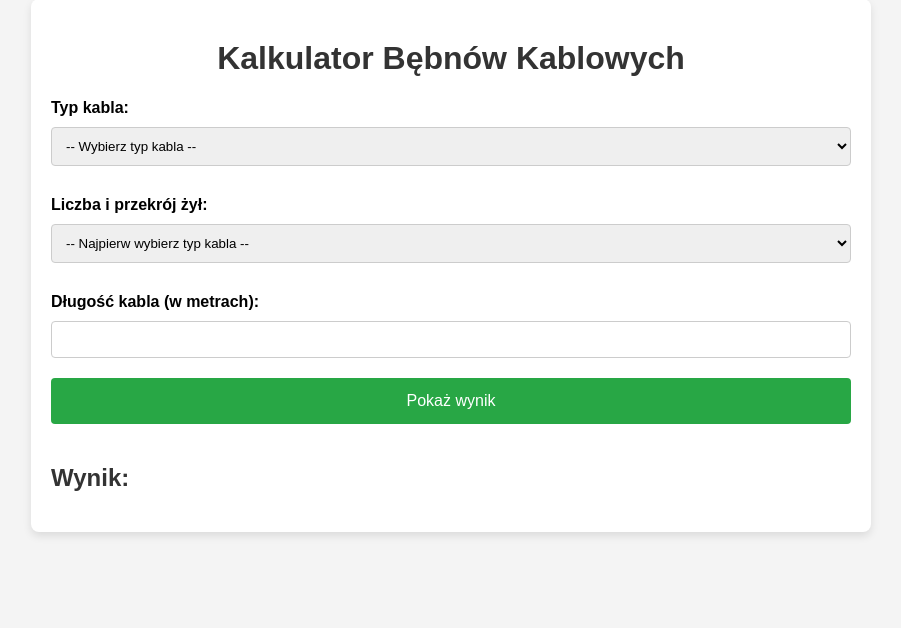
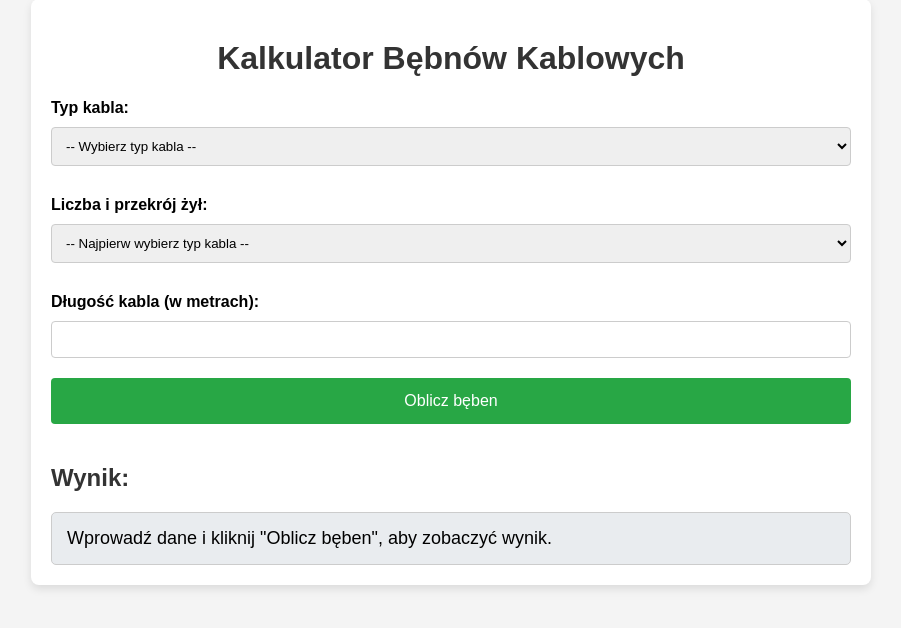
Before and after one commit to ArturBortniczuk/Bebny, a Flask app: template templates/index.html in a window 1280 px wide. Shown: the part 51-679 px from the top of the page, without its empty margins (189-1090 px from the left). Run offline with Flask 3, Linux system fonts and the light colour scheme; the template is opened without the code that fills it, so the values that code supplies are empty; parts of the project's set-up code (start-up, migrations or seed data) failed here and were passed over.

Commit message:
Update index.html

```diff
--- a/templates/index.html
+++ b/templates/index.html
@@ -66,7 +66,6 @@
             padding: 15px;
             border-radius: 5px;
             border: 1px solid #ccc;
-            display: none; /* Ukryj wynik na początku */
         }
 
         .result p {
@@ -119,27 +118,18 @@
             <label for="dlugosc_kabla">Długość kabla (w metrach):</label>
             <input type="number" id="dlugosc_kabla" name="dlugosc_kabla" required>
 
-            <input type="submit" value="Pokaż wynik">
+            <input type="submit" value="Oblicz bęben">
         </form>
 
         <h2>Wynik:</h2>
-        <div class="result" id="result">
+        <div class="result">
             {% if wynik %}
-                <p>Średnica zewnętrzna bębna: {{ wynik['średnica_bębna'] }} cm</p>
-                <p>Łączna masa: {{ wynik['łącznie_masa'] }} kg</p>
+                <p>{{ wynik|safe }}</p>
+            {% else %}
+                <p>Wprowadź dane i kliknij "Oblicz bęben", aby zobaczyć wynik.</p>
             {% endif %}
         </div>
     </div>
 
-    <script>
-        // Po wczytaniu strony, jeśli są wyniki, pokazuje je
-        document.addEventListener('DOMContentLoaded', function() {
-            var resultDiv = document.getElementById("result");
-            {% if wynik %}
-                resultDiv.style.display = 'block'; // Pokazuje wyniki
-            {% endif %}
-        });
-    </script>
-
 </body>
 </html>
```
